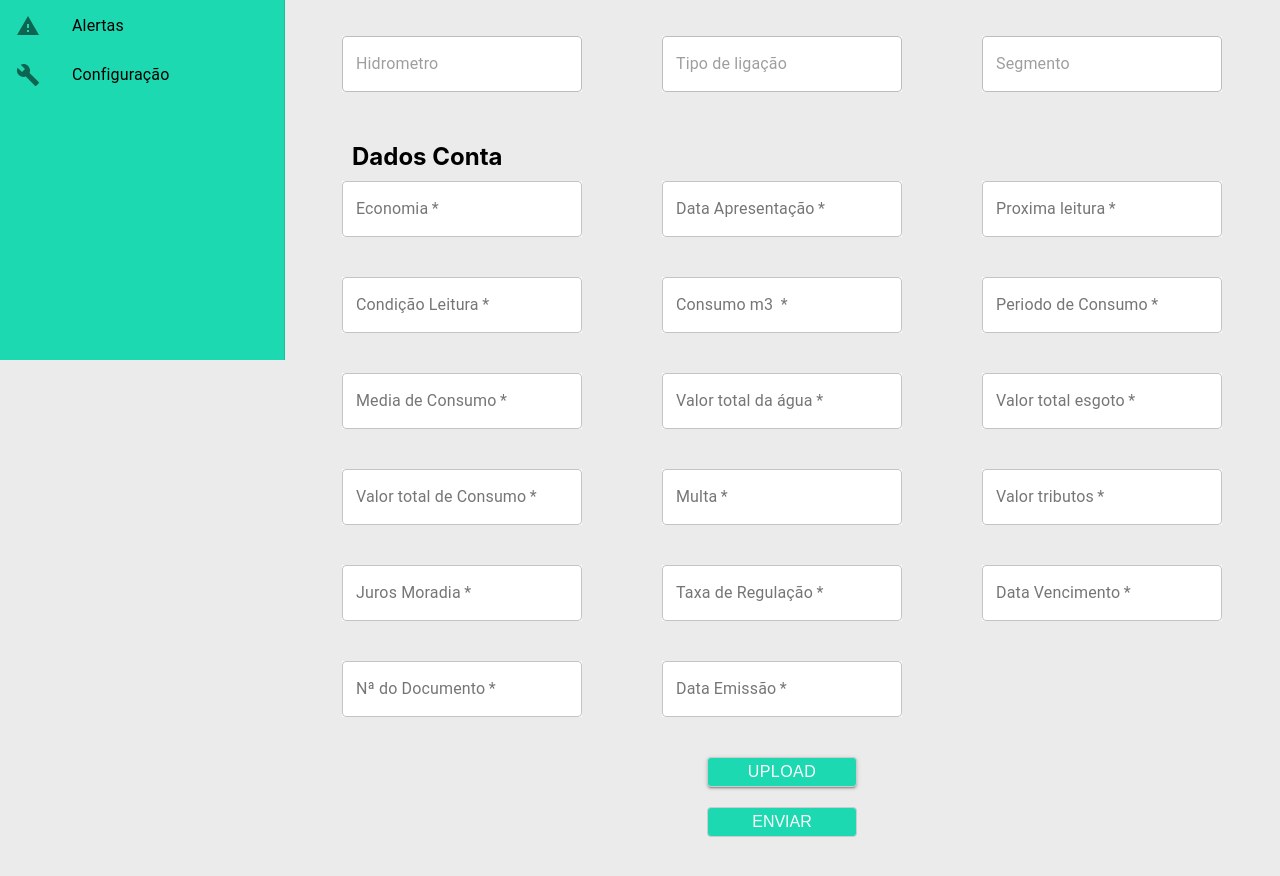
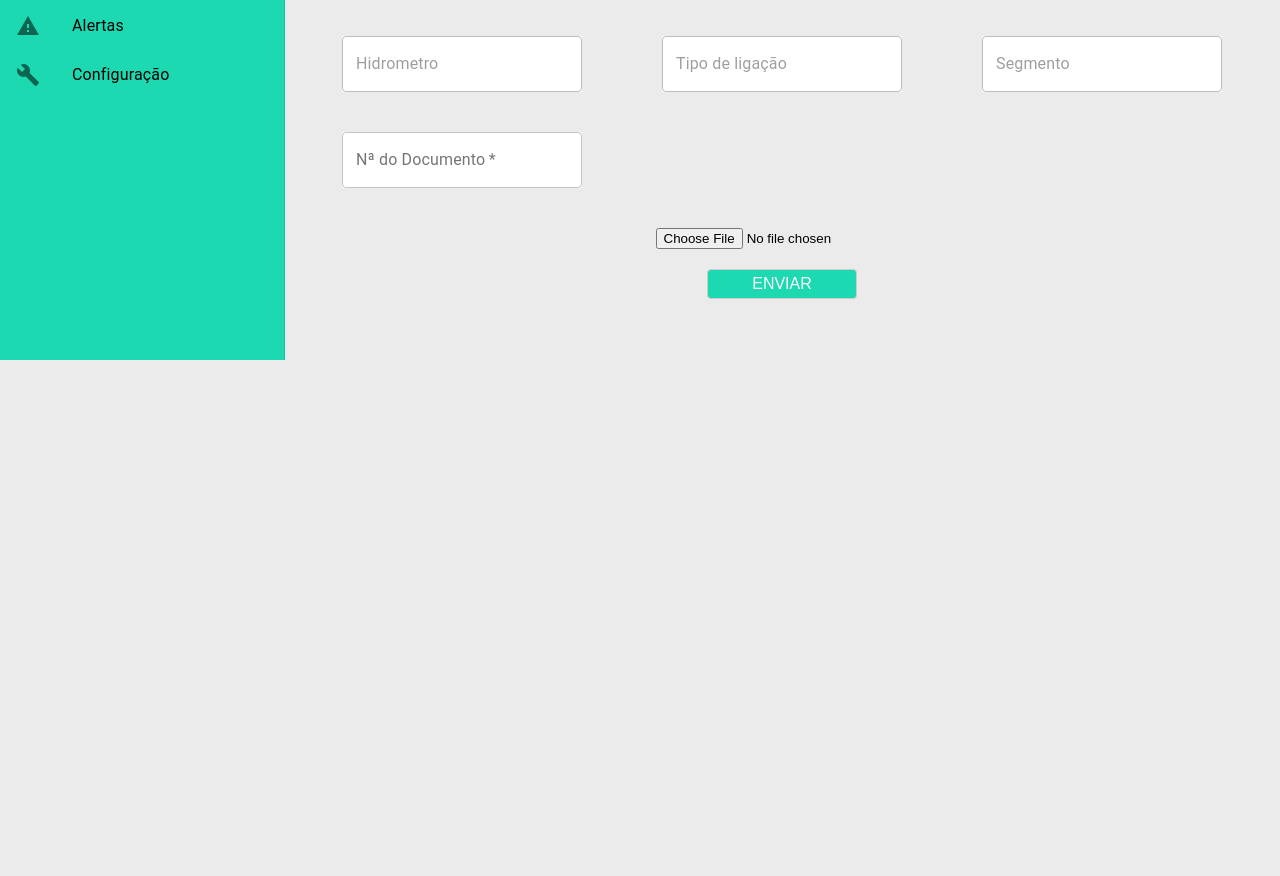
Before and after one commit to Grupo1API/TecSus, a React (Create React App) app in the folder tecsus-front/tecsus/: page /contas_agua in a window 1280 px wide. Shown: the part 440-1316 px from the top of the page. Built offline with nearby package versions, Linux system fonts and the light colour scheme.

Commit message:
conta agua upload

```diff
--- a/tecsus-front/tecsus/src/pages/contas_agua/index.js
+++ b/tecsus-front/tecsus/src/pages/contas_agua/index.js
@@ -4,7 +4,7 @@ import { useState } from "react";
 import NumberFormat from "react-number-format";
 import TextField from "@material-ui/core/TextField";
 import Button from "@material-ui/core/Button";
-import axios from 'axios';
+import axios from "axios";
 
 function ContaAgua() {
   const [n_fornecimento, setN_fornecimento] = useState("");
@@ -37,7 +37,7 @@ function ContaAgua() {
   const [taxa_regulacao, setTaxa_regulacao] = useState("");
   const [data_vencimento, setData_vencimento] = useState("");
   const [contratoId, setContratoId] = useState("");
-  const [file, setFile] = useState()
+  const [file, setFile] = useState();
 
   async function buscaContrato() {
     try {
@@ -123,48 +123,47 @@ function ContaAgua() {
   //   }
   // }
 
+  // function carregarArquivo(event) {
+  //   setFile(event.target.files[0]);
+  //   console.log(file);
+  //   console.log("chgeuei aqui");
+  // }
 
-
-
-  function carregarArquivo(event) {
-      event.preventDefault()
-      setFile(event.target.files[0])
-      const url = 'http://localhost:8080/contadeagua/upload';
+  async function handleSubmit(event) {
+    event.preventDefault();
+    console.log(file);
+    const url = "http://localhost:8080/contadeagua/upload";
     const formData = new FormData();
-      formData.append('file', file);
-
+    formData.append("file", file);
     const config = {
       headers: {
-          'content-type': 'multipart/form-data',
+        "content-type": "multipart/form-data",
       },
     };
     axios.post(url, formData, config).then((response) => {
       console.log(response.data);
     });
-    }
 
-  async function handleSubmit(event) {
-    event.preventDefault();
     const dados = {
       n_documento: documento,
-      at_monet: at_monet,
-      condicao_leitura: condicao_leitura,
-      consumo_m3: consumo_m3,
-      data_apresentacao: formatarData(data_apresentacao),
-      data_emissao: formatarData(dataEmissao),
-      data_vencimento: formatarData(data_vencimento),
-      economia: economia,
-      juros_mora: juros_moradia,
-      media_consumo: media_consumo,
-      multa: multa,
-      periodo: periodo_consumo,
-      proxima_leitura: formatarData(proxima_leitura),
-      taxa_regulacao: taxa_regulacao,
-      tipo_ligacao: tipo_ligacao,
-      total_agua: subtotal_agua,
-      total_esgoto: subtotal_esgoto,
-      valor_total: vtConsumo,
-      contaagua_contrato_id: { id: contratoId },
+      // at_monet: at_monet,
+      // condicao_leitura: condicao_leitura,
+      // consumo_m3: consumo_m3,
+      // data_apresentacao: formatarData(data_apresentacao),
+      // data_emissao: formatarData(dataEmissao),
+      // data_vencimento: formatarData(data_vencimento),
+      // economia: economia,
+      // juros_mora: juros_moradia,
+      // media_consumo: media_consumo,
+      // multa: multa,
+      // periodo: periodo_consumo,
+      // proxima_leitura: formatarData(proxima_leitura),
+      // taxa_regulacao: taxa_regulacao,
+      // tipo_ligacao: tipo_ligacao,
+      // total_agua: subtotal_agua,
+      // total_esgoto: subtotal_esgoto,
+      // valor_total: vtConsumo,
+      // contaagua_contrato_id: { id: contratoId },
     };
 
     try {
@@ -204,6 +203,7 @@ function ContaAgua() {
       setJuros_moradia("");
       setTaxa_regulacao("");
       setData_vencimento("");
+      setFile(null);
       return;
     } catch (error) {
       return console.log(error.message);
@@ -349,9 +349,9 @@ function ContaAgua() {
               />
             </div>
 
-            <h2>Dados Conta</h2>
-            <div className="coluna">
-              <TextField
+            {/* <h2>Dados Conta</h2>
+            <div className="coluna"> */}
+            {/* <TextField
                 id="economia"
                 className="input"
                 type="text"
@@ -568,7 +568,7 @@ function ContaAgua() {
                 onChange={(e) => setData_vencimento(e.target.value)}
                 variant="outlined"
               />
-            </div>
+            </div> */}
             <div className="coluna">
               <TextField
                 id="documento"
@@ -581,7 +581,7 @@ function ContaAgua() {
                 onChange={(e) => setDocumento(e.target.value)}
                 variant="outlined"
               />
-              <NumberFormat
+              {/* <NumberFormat
                 id="data_emissao"
                 className="input"
                 type="text"
@@ -594,28 +594,15 @@ function ContaAgua() {
                 value={dataEmissao}
                 onChange={(e) => setDataEmissao(e.target.value)}
                 variant="outlined"
-              />
+              />*/}
             </div>
 
             <div className="bt-container">
               <input
-                className="btn-upload"
-                id="contained-button-file"
-                multiple
                 type="file"
-               // onChange={(e) => carregarArquivo(e.target.files[0])}
-                onChange={carregarArquivo}
+                name="file"
+                onChange={(e) => setFile(e.target.files[0])}
               />
-              <label htmlFor="contained-button-file">
-                <Button
-                  id="upload"
-                  variant="contained"
-                  color="primary"
-                  component="span"
-                >
-                  Upload
-                </Button>
-              </label>
               <button type="submit" className="cadastrar" id="botao_cad">
                 ENVIAR
               </button>
```
Lines whose indentation alone changed are shown as unchanged.
